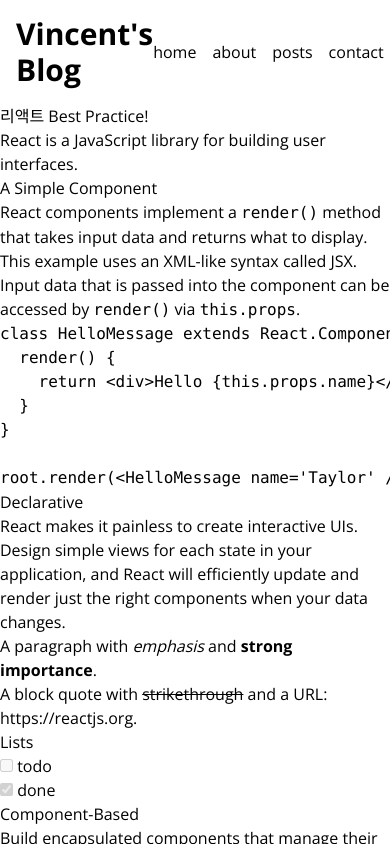
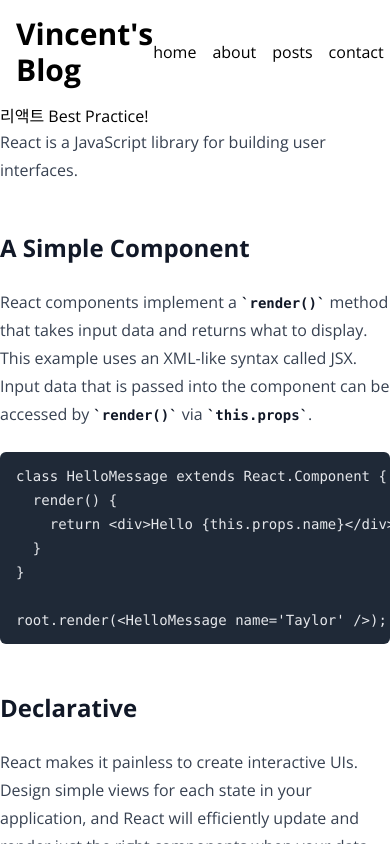
Before and after one commit to ssungbeenkim/blog, a Next.js app: page /posts/best-react-practices in a window 390 px wide. Built offline with nearby package versions, Linux system fonts and the light colour scheme.

Commit message:
chore: Add tailwindcss/typography

```diff
--- a/package.json
+++ b/package.json
@@ -23,6 +23,7 @@
     "typescript": "5.1.3"
   },
   "devDependencies": {
+    "@tailwindcss/typography": "^0.5.9",
     "autoprefixer": "^10.4.13",
     "postcss": "^8.4.21",
     "prettier": "2.8.8",
--- a/src/conponents/MarkdownViewer.tsx
+++ b/src/conponents/MarkdownViewer.tsx
@@ -2,5 +2,9 @@
 import remarkGfm from 'remark-gfm';
 
 export default function MarkdownViewer({ content }: { content: string }) {
-  return <ReactMarkdown remarkPlugins={[remarkGfm]}>{content}</ReactMarkdown>;
+  return (
+    <ReactMarkdown className='prose lg:prose-xl' remarkPlugins={[remarkGfm]}>
+      {content}
+    </ReactMarkdown>
+  );
 }
--- a/tailwind.config.js
+++ b/tailwind.config.js
@@ -4,5 +4,5 @@
   theme: {
     extend: {},
   },
-  plugins: [],
+  plugins: [require('@tailwindcss/typography')],
 };
```
Also changed, not shown: 1 other file (tests, documents, lock files or other folders).
